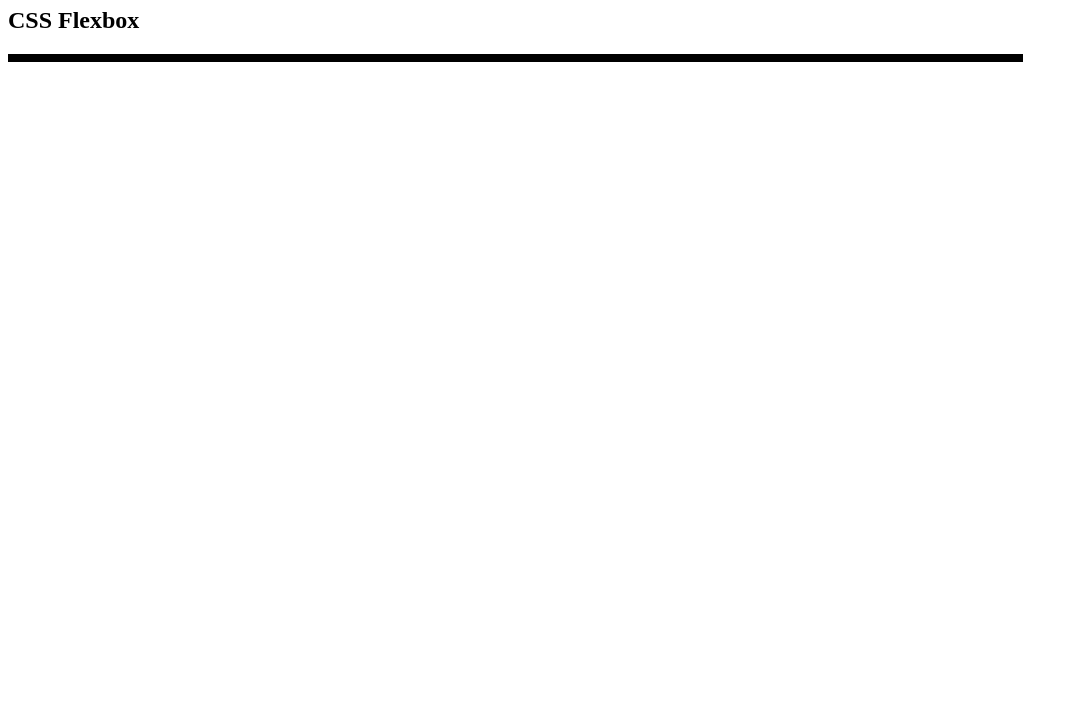
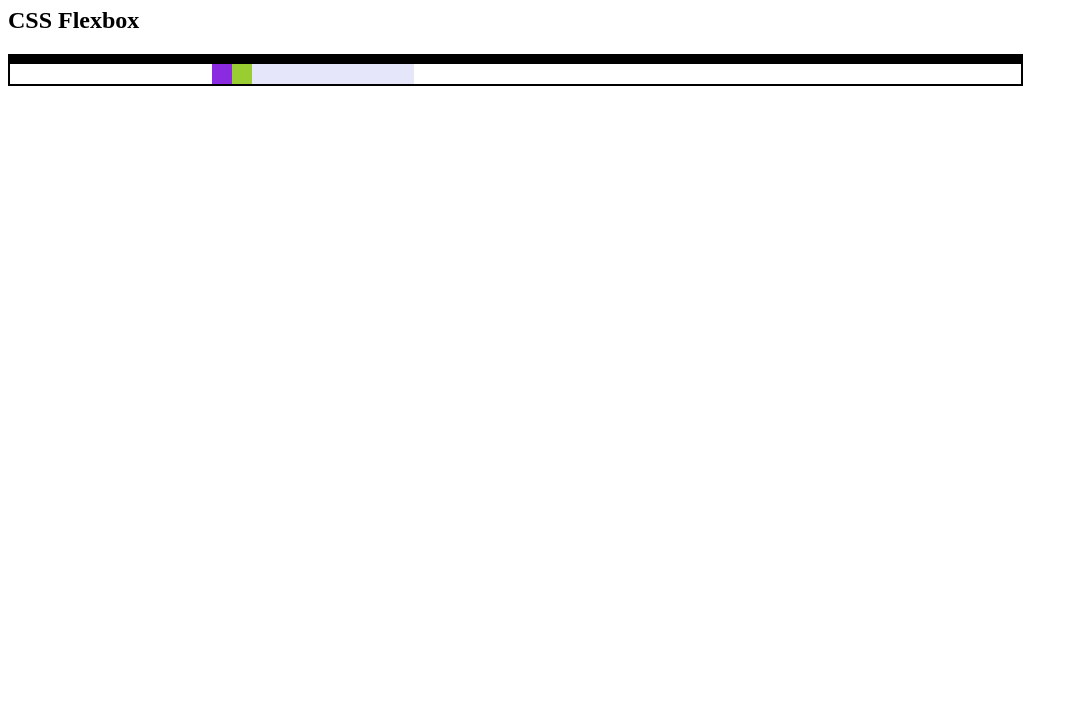
Before and after one commit to RaihanaN2026/CS1-Unit2-notes, a plain HTML site: page index.html in a window 1280 px wide. Shown: the part 73-800 px from the top of the page, without its empty margins (0-1078 px from the left). Drawn offline with Linux system fonts and the light colour scheme.

Commit message:
changing css

```diff
--- a/index.html
+++ b/index.html
@@ -25,6 +25,15 @@
     <div class="flex-item"></div>
   </div>
 
+  <div class="flex-container">
+    <div class="flex-item" style="display: flex">
+      <div id="box1"></div>
+      <div id="box2"></div>
+    </div>
+
+    <div class="flex-item"></div>
+  </div>
+
 
 </body>
 </html>
--- a/style.css
+++ b/style.css
@@ -28,3 +28,17 @@
     justify-content: space-evenly;
     align-items: center;
 }
+
+
+#box1 {
+    background-color: blueviolet;
+    width: 20px;
+    height: 20px;
+
+}
+
+#box2 {
+    background-color: yellowgreen;
+    width: 20px;
+    height: 20px;
+}
```
